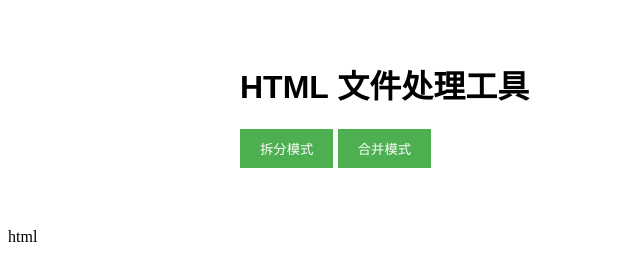
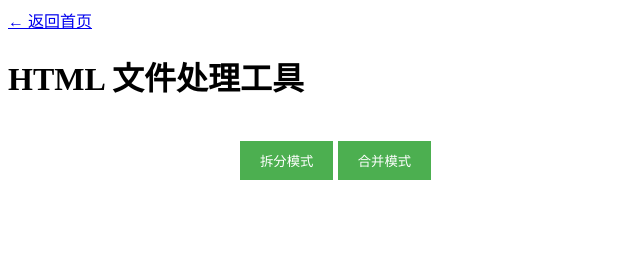
Before and after one commit to Shonee/html-tools, a plain HTML site: page tools/html-split-merge.html in a window 1280 px wide. Shown: the whole page, without its empty margins (0-640 px from the left). Drawn offline with Linux system fonts and the light colour scheme; files that its build step writes are made by us from their sources.

Commit message:
Update html-split-merge.html

```diff
--- a/tools/html-split-merge.html
+++ b/tools/html-split-merge.html
@@ -71,9 +71,12 @@
     </style>
 </head>
 <body>
+    <header>
+        <a href="../index.html" class="home-link">← 返回首页</a>
+        <h1>HTML 文件处理工具</h1>
+    </header>
+
     <div class="container">
-        <h1>HTML 文件处理工具</h1>
-
         <div class="mode-selector">
             <button onclick="showMode('split')">拆分模式</button>
             <button onclick="showMode('merge')">合并模式</button>
@@ -278,4 +281,4 @@
         }
     </script>
 </body>
-</html>html
+</html>
```
